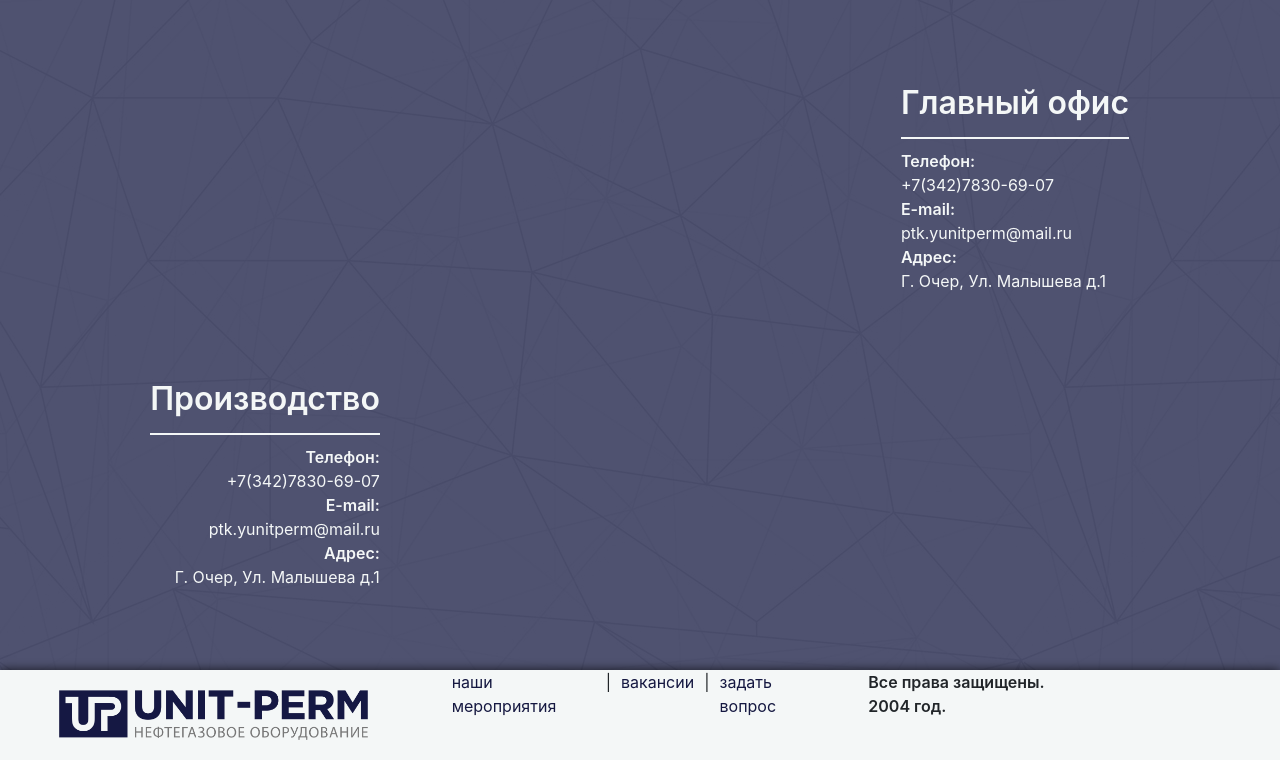
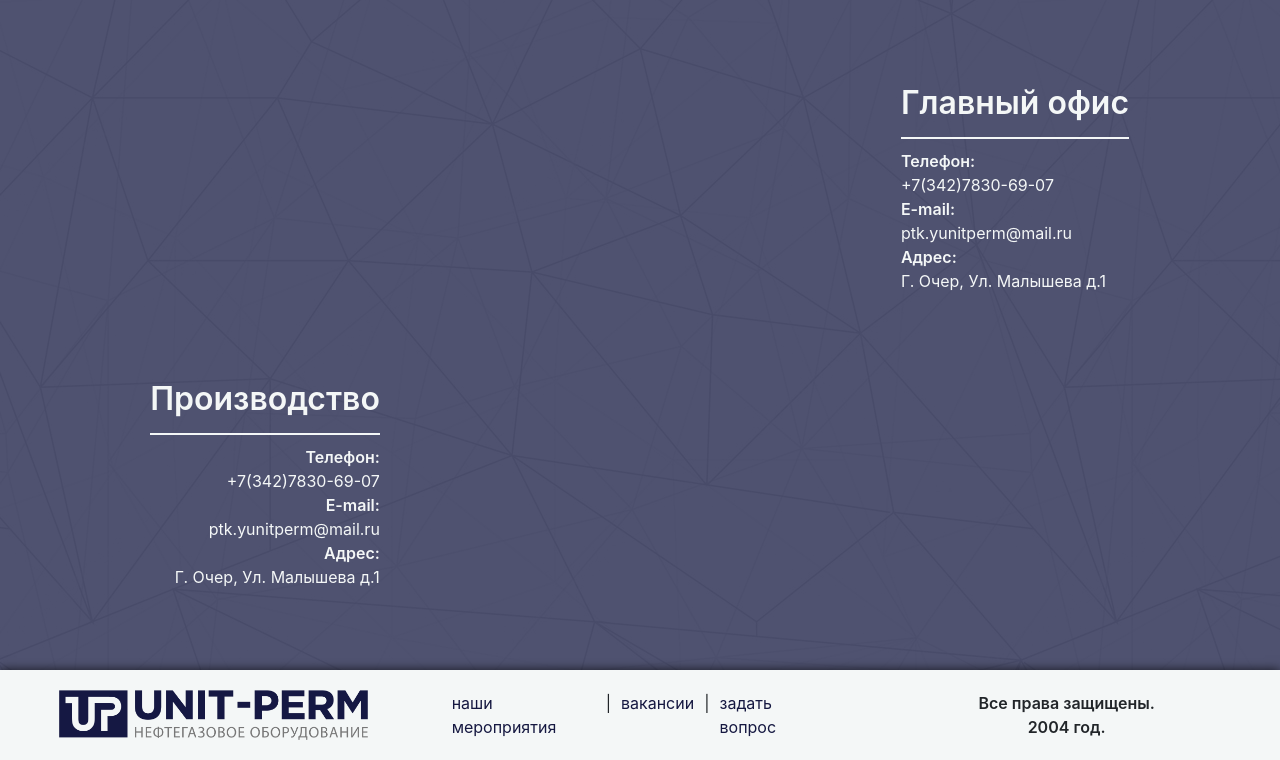
Before and after one commit to Artefakt-ff/unit-perm, a plain HTML site: page index.html in a window 1280 px wide. Shown: the part 3366-4126 px from the top of the page. Drawn offline with Linux system fonts and the light colour scheme.

Commit message:
add files

```diff
--- a/src/css/footer.sass
+++ b/src/css/footer.sass
@@ -7,7 +7,7 @@
   align-items: center
   width: 100%
 
-.footer .col-4
+.footer .col-md-4
   display: flex
   justify-content: center
   align-items: center
```
Also changed, not shown: src/css/main.css.
